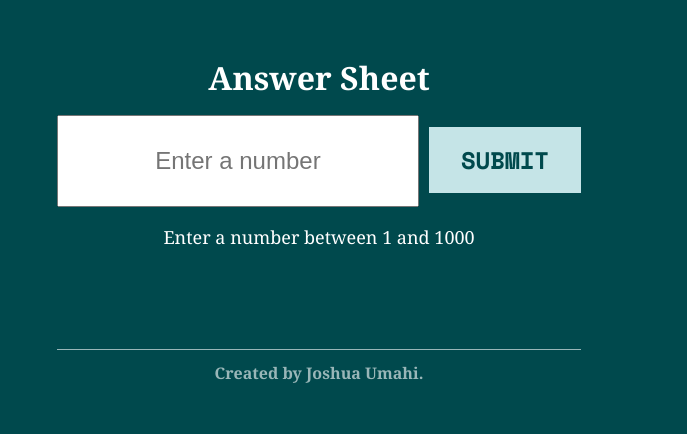
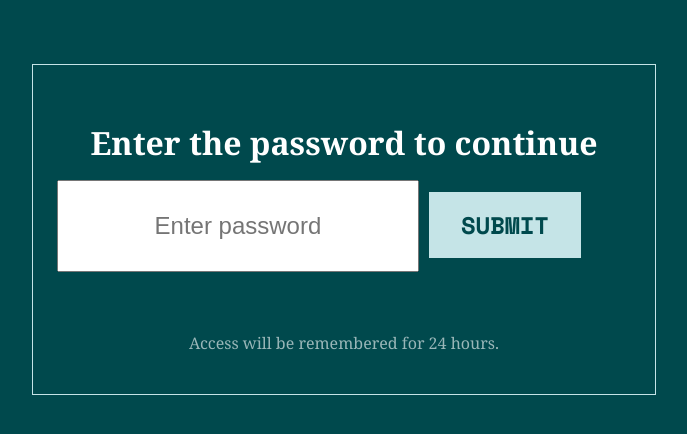
Before and after one commit to josh-umahi/acsa_feud_answer_sheet, a React (Create React App) app: page / in a window 1280 px wide. Shown: the top 434 px of the page, without its empty margins (321-1008 px from the left). Built offline with nearby package versions, Linux system fonts and the light colour scheme.

Commit message:
Implemented password

```diff
--- a/src/App.css
+++ b/src/App.css
@@ -104,3 +104,38 @@ a {
 a:hover{
   text-decoration: underline;
 }
+
+/* === Password Gate (matches existing style) === */
+
+.gate_box {
+  max-width: 600px;
+  width: 100%;
+  border: 1px solid #c5e4e7;
+  padding: 24px;
+  margin-top: 40px;
+  background: transparent; /* keep your teal background visible */
+}
+
+.gate_subtitle {
+  color: white;
+  opacity: 0.85;
+  margin-top: 0;
+}
+
+.gate_hint {
+  color: white;
+  opacity: 0.6;
+  margin-top: 8px;
+  font-size: 16px;
+}
+
+.gate_error {
+  color: #ffdddd;
+  background: rgba(255, 0, 0, 0.1);
+  border: 1px solid rgba(255, 0, 0, 0.35);
+  padding: 8px 12px;
+  display: inline-block;
+  margin-top: -24px; /* pull closer to form */
+  margin-bottom: 16px;
+  font-size: 16px;
+}
--- a/src/App.js
+++ b/src/App.js
@@ -1,45 +1,104 @@
-import React, { useState } from 'react'
-
+// ...imports stay the same
+import React, { useState, useEffect } from 'react';
 import './App.css';
-import database from "./database.js"
+import database from "./database.js";
 
 const App = () => {
-  const [number_displayed, set_number_displayed] = useState(null)
-  const [number_input_entered, set_number_input_entered] = useState(null)
-  const [question, set_question] = useState(null)
+  const [authorized, setAuthorized] = useState(false);
+  const [passwordInput, setPasswordInput] = useState("");
+  const [error, setError] = useState("");
+
+  const [number_displayed, set_number_displayed] = useState(null);
+  const [number_input_entered, set_number_input_entered] = useState(null);
+  const [question, set_question] = useState(null);
+
+  useEffect(() => {
+    const accessData = localStorage.getItem("access_granted");
+    if (accessData) {
+      const { timestamp } = JSON.parse(accessData);
+      const now = Date.now();
+      const oneDay = 24 * 60 * 60 * 1000;
+      if (now - timestamp < oneDay) {
+        setAuthorized(true);
+      } else {
+        localStorage.removeItem("access_granted");
+      }
+    }
+  }, []);
+
+  const handlePasswordSubmit = (e) => {
+    e.preventDefault();
+    if (passwordInput === "escaladizzy") {
+      setAuthorized(true);
+      setError("");
+      localStorage.setItem(
+        "access_granted",
+        JSON.stringify({ timestamp: Date.now() })
+      );
+    } else {
+      setError("Incorrect password. Try again.");
+    }
+  };
 
   const changeQuestion = (question_number_parameter) => {
-    const question_number = parseInt(question_number_parameter.trim())
+    const question_number = parseInt((question_number_parameter || "").trim());
     if (isNaN(question_number) || !Number.isInteger(question_number) || question_number < 1 || question_number > 1000) {
-      return
+      return;
     }
+    const question_index = question_number - 1;
+    set_question(database[question_index]);
+    set_number_displayed(question_number);
+  };
 
-    const question_index = question_number - 1
-    set_question(database[question_index])
-    set_number_displayed(question_number)
+  if (!authorized) {
+    return (
+      <div className="gate_box">
+        <h1>Enter the password to continue</h1>
+        <form className="input_div" onSubmit={handlePasswordSubmit}>
+          <div>
+            <input
+              type="text"
+              placeholder="Enter password"
+              value={passwordInput}
+              onChange={(e) => setPasswordInput(e.target.value)}
+              aria-label="Password"
+            />
+            <button type="submit">Submit</button>
+          </div>
+        </form>
+        {error && <p className="gate_error">{error}</p>}
+        <p className="gate_hint">Access will be remembered for 24 hours.</p>
+      </div>
+    );
   }
-
 
   return (
     <div>
       <header>
         <h1>Answer Sheet</h1>
-        <form className='input_div' onSubmit={(e) => {
-          e.preventDefault()
-          changeQuestion(number_input_entered)
-        }}>
+        <form
+          className="input_div"
+          onSubmit={(e) => {
+            e.preventDefault();
+            changeQuestion(number_input_entered);
+          }}
+        >
           <div>
-            <input onChange={e => set_number_input_entered(e.target.value)} type="text" placeholder='Enter a number' id="" />
+            <input
+              onChange={(e) => set_number_input_entered(e.target.value)}
+              type="text"
+              placeholder="Enter a number"
+            />
             <button type="submit">submit</button>
           </div>
-          <p>Enter a number between 1 and 1000</p>
+          <p>Enter a number between 1 and 1,000</p>
         </form>
 
-        {question &&
-          <div className='question_details_div'>
-            <h2 className='question_number'>Question {number_displayed}</h2>
-            <h2 className='question_title'>{question.Question_Title}</h2>
-            <div className='answers'>
+        {question && (
+          <div className="question_details_div">
+            <h2 className="question_number">Question {number_displayed}</h2>
+            <h2 className="question_title">{question.Question_Title}</h2>
+            <div className="answers">
               <h2>A)&nbsp;&nbsp;&nbsp; {question.Answer_1} --- {question.Answer_1_Points}</h2>
               <h2>B)&nbsp;&nbsp;&nbsp; {question.Answer_2} --- {question.Answer_2_Points}</h2>
               <h2>C)&nbsp;&nbsp;&nbsp; {question.Answer_3} --- {question.Answer_3_Points}</h2>
@@ -48,12 +107,18 @@ const App = () => {
               <h2>F)&nbsp;&nbsp;&nbsp; {question.Answer_6} --- {question.Answer_6_Points}</h2>
             </div>
           </div>
-        }
+        )}
       </header>
       <footer>
-        <h4>Created by <a href="https://joshumahi.vercel.app/" target="_blank" rel="noopener">Joshua Umahi</a>.</h4>
+        <h4>
+          Created by{" "}
+          <a href="https://joshumahi.vercel.app/" target="_blank" rel="noopener">
+            Joshua Umahi
+          </a>.
+        </h4>
       </footer>
-    </div>)
-}
+    </div>
+  );
+};
 
-export default App
+export default App;
```
